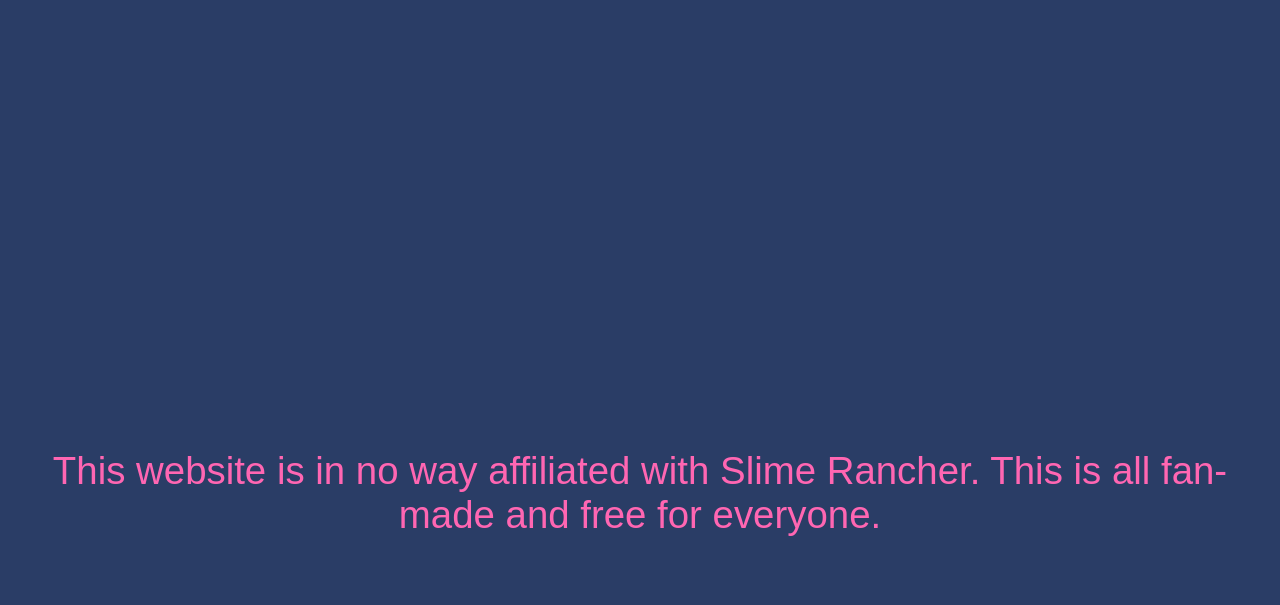
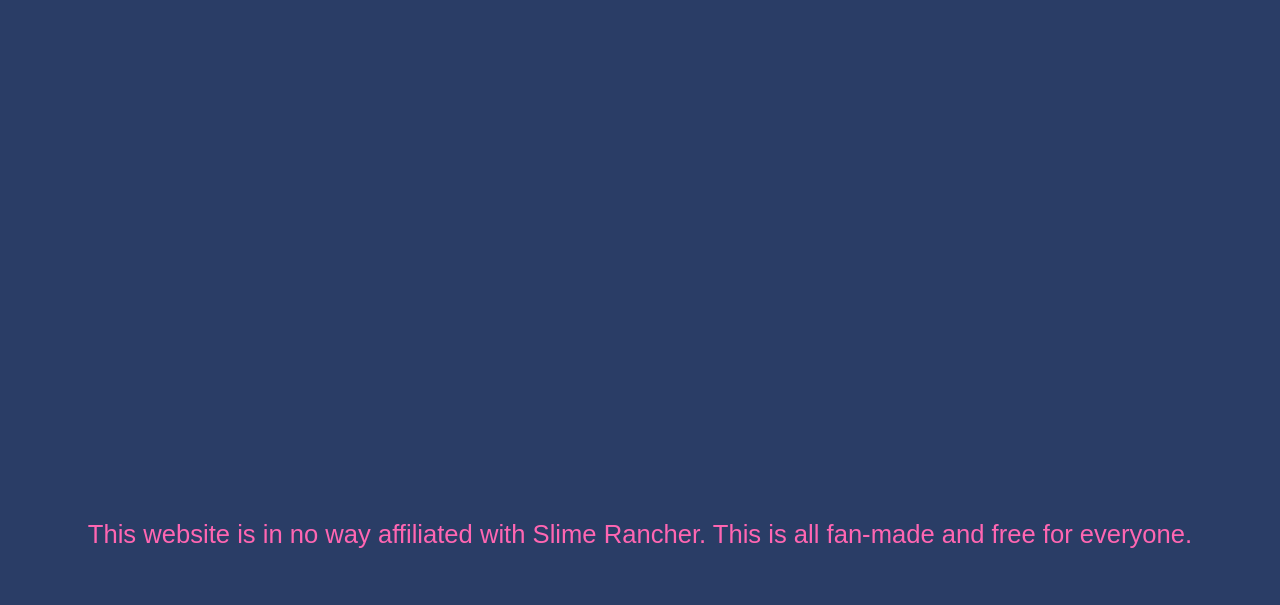
Before and after one commit to SlimeRancherGuideMaker/SlimeGuide, a plain HTML site: page index.html in a window 1280 px wide. Shown: the part 235-840 px from the top of the page. Drawn offline with Linux system fonts and the light colour scheme.

Commit message:
Update style.css

```diff
--- a/style.css
+++ b/style.css
@@ -39,7 +39,8 @@
 /* Center and enlarge the paragraph to match the title */
 p {
     text-align: center; /* Center the text */
-    font-size: 3em; /* Make the paragraph the same size as the title */
+    font-size: 2em; /* Make the paragraph slightly smaller than the title */
+    margin-top: 10px; /* Add some spacing above the paragraph */
 }
 
 /* Style for the footer text */
@@ -47,7 +48,7 @@
     margin-top: auto; /* Push the footer to the bottom of the page */
     width: 100%; /* Make sure it spans the full width of the page */
     text-align: center; /* Center the text */
-    font-size: 0.8em; /* Make the text smaller */
+    font-size: 0.8em; /* Make the footer text smaller */
     color: #ff66b2; /* Use the same pink color */
     padding: 10px 0; /* Add some padding for spacing */
 }
```
